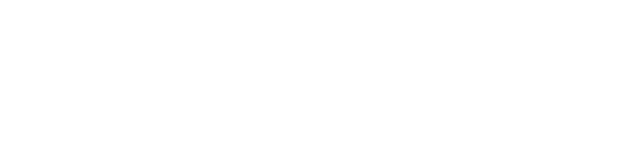
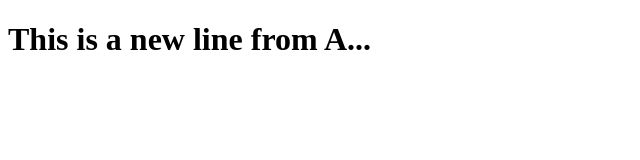
Before and after one commit to zxc800303/Example, a plain HTML site: page index.html in a window 1280 px wide. Shown: the whole page, without its empty margins (0-640 px from the left). Drawn offline with Linux system fonts and the light colour scheme.

Commit message:
Add a new line

```diff
--- a/index.html
+++ b/index.html
@@ -5,5 +5,7 @@
     <meta name="viewport" content="width=device-width, initial-scale=1.0" />
     <title>Document</title>
   </head>
-  <body></body>
+  <body>
+    <h1>This is a new line from A...</h1>
+  </body>
 </html>
```
